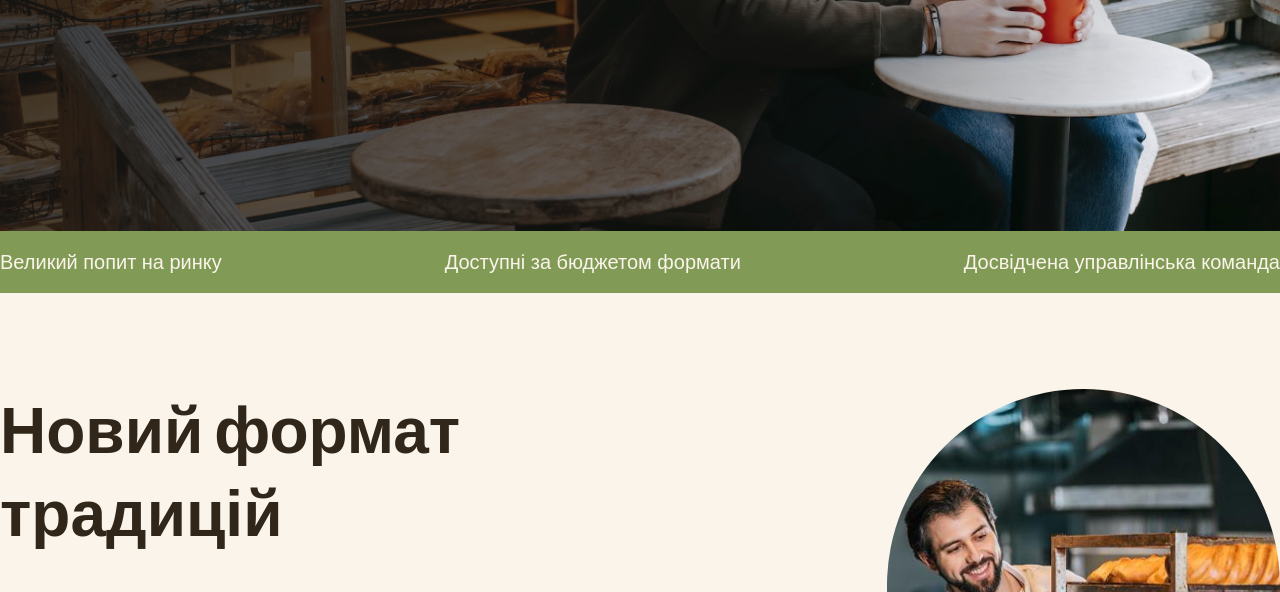
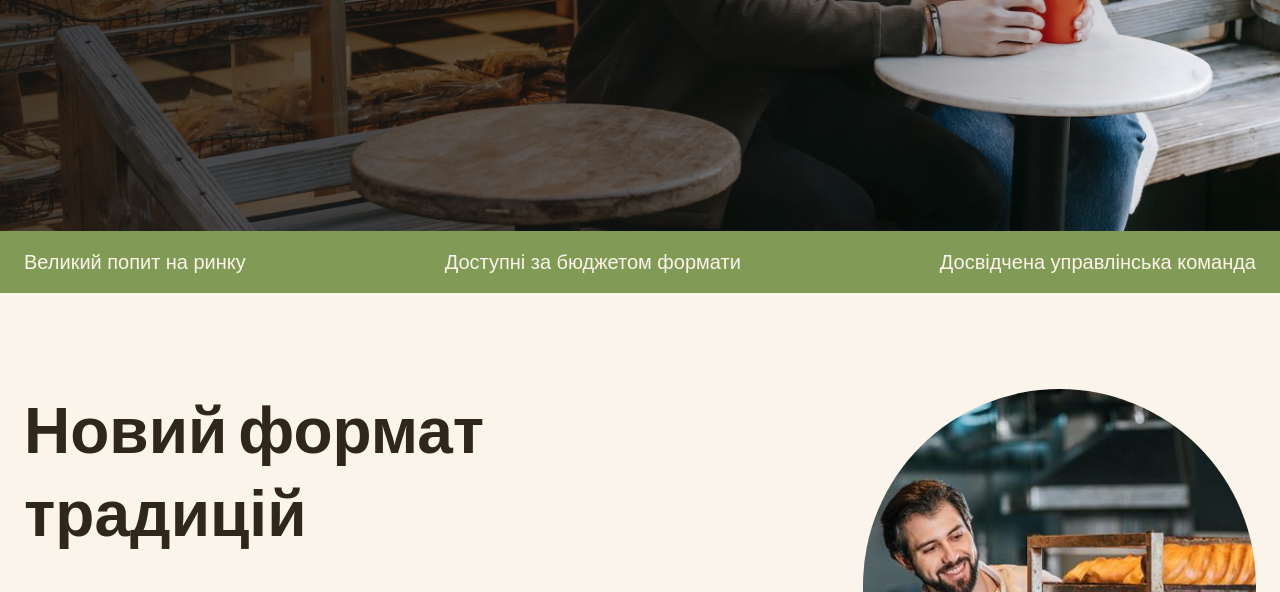
Before and after one commit to Natalia-Kalashnikova/shop-bakery, a plain HTML site: page index.html in a window 1280 px wide. Shown: the part 441-1033 px from the top of the page. Drawn offline with nearby package versions, Linux system fonts and the light colour scheme.

Commit message:
Style: фdd horizontal padding to shared container
Give containers 24px of horizontal padding to keep page content inset from the viewport edges, and update the compiled stylesheet.

```diff
--- a/scss/layouts/_container.scss
+++ b/scss/layouts/_container.scss
@@ -2,4 +2,5 @@
     width: 100%;
     max-width: 1288px;
     margin: 0 auto;
+    padding: 0 24px;
 }
```
Also changed, not shown: index.html (+1 -2 lines), css/main.min.css, 1 other file.
